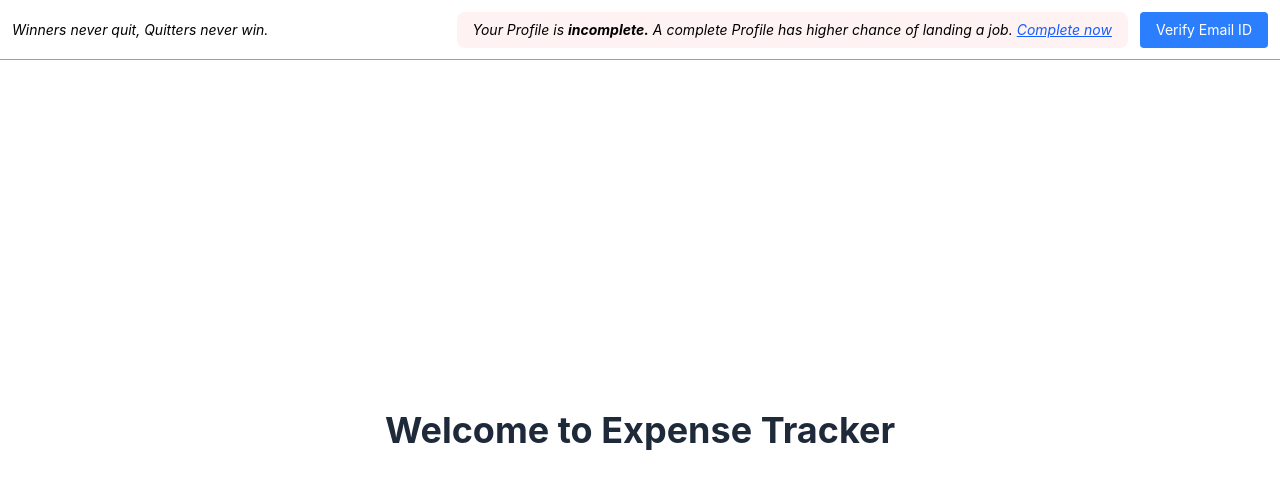
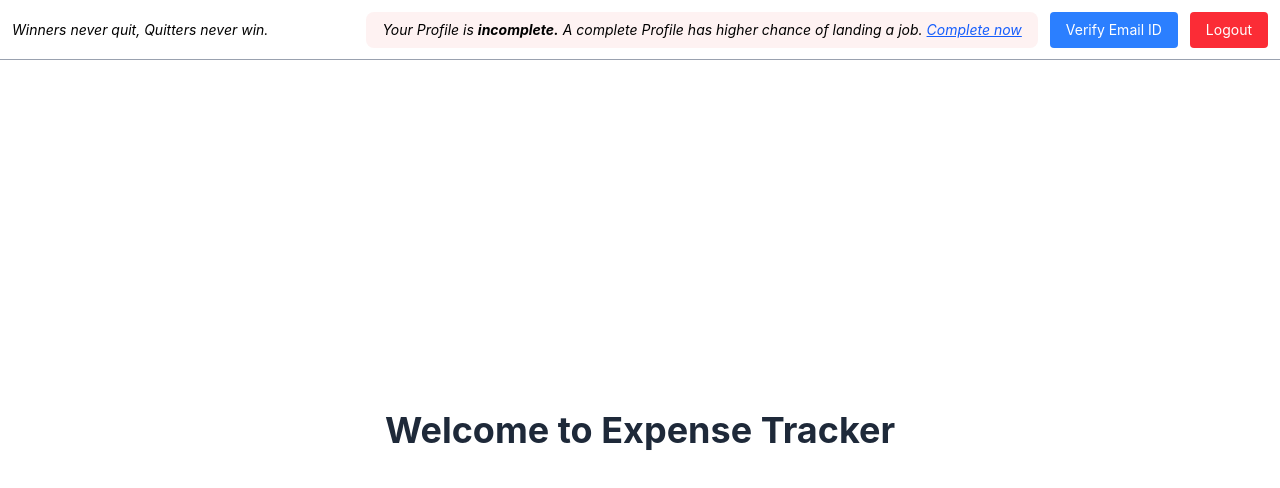
Before and after one commit to nidhiwhocodes/React-Expense-Tracker, a React (Vite) app: page /welcome in a window 1280 px wide. Shown: the top 488 px of the page. Built offline with nearby package versions, Linux system fonts and the light colour scheme; no server answers; sample sign-in values are in the browser's storage.

Commit message:
add logout functionality to Welcome page

```diff
--- a/src/Pages/Welcome.jsx
+++ b/src/Pages/Welcome.jsx
@@ -10,6 +10,14 @@ function Welcome() {
   const [emailVerified, setEmailVerified] = useState(false);
   const [loading, setLoading] = useState(true);
   const [sendingEmail, setSendingEmail] = useState(false);
+
+  // Logout
+  const logoutHandler = () => {
+    localStorage.removeItem("token");
+    localStorage.removeItem("email");
+
+    navigate("/login");
+  };
 
   // Get user information from Firebase
   useEffect(() => {
@@ -54,7 +62,6 @@ function Welcome() {
 
         // Email verification status
         setEmailVerified(user?.emailVerified === true);
-
       } catch (error) {
         console.error("Profile error:", error);
 
@@ -104,8 +111,6 @@ function Welcome() {
 
       const data = await response.json();
 
-      console.log("Verification response:", data);
-
       if (!response.ok) {
         throw new Error(data.error?.message || "Unable to send email");
       }
@@ -113,7 +118,6 @@ function Welcome() {
       alert(
         `Verification email sent to ${data.email}. Please check your inbox and click the verification link.`
       );
-
     } catch (error) {
       console.error("Verification error:", error);
 
@@ -134,10 +138,6 @@ function Welcome() {
           localStorage.removeItem("email");
 
           navigate("/login");
-          break;
-
-        case "EMAIL_NOT_FOUND":
-          alert("No email address is associated with this account.");
           break;
 
         default:
@@ -164,10 +164,12 @@ function Welcome() {
       {/* Top Bar */}
       <div className="min-h-15 border-b border-gray-400 flex items-center justify-between px-3">
 
+        {/* Left */}
         <p className="text-sm italic">
           Winners never quit, Quitters never win.
         </p>
 
+        {/* Right */}
         <div className="flex items-center gap-3">
 
           {/* Profile incomplete */}
@@ -210,23 +212,37 @@ function Welcome() {
             </button>
           )}
 
-          {/* Verified message */}
+          {/* Verified */}
           {emailVerified && (
             <div className="bg-green-50 text-green-700 px-4 py-2 rounded text-sm">
               Email Verified ✓
             </div>
           )}
 
+          {/* Logout */}
+          <button
+            onClick={logoutHandler}
+            className="
+              bg-red-500
+              hover:bg-red-600
+              text-white
+              px-4
+              py-2
+              rounded
+              text-sm
+            "
+          >
+            Logout
+          </button>
+
         </div>
       </div>
 
       {/* Welcome */}
       <div className="min-h-[calc(100vh-60px)] flex items-center justify-center">
-
         <h1 className="text-4xl font-bold text-gray-800">
           Welcome to Expense Tracker
         </h1>
-
       </div>
 
     </div>
```
